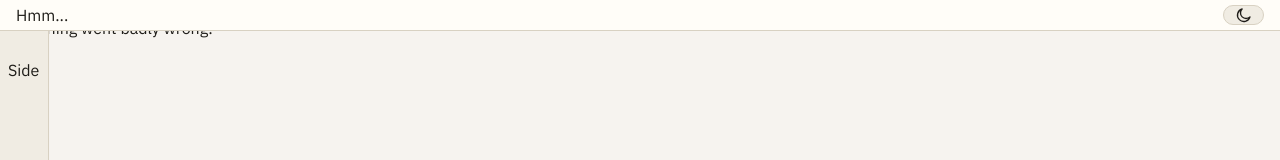
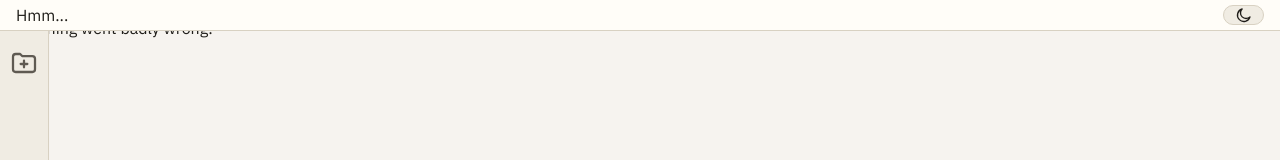
Before and after one commit to TekneGram/TeknegramElectron, a React (Vite) app: page / in a window 1280 px wide. Shown: the top 160 px of the page. Built offline with nearby package versions, Linux system fonts and the light colour scheme.

Commit message:
feat: add new project creation button on sidebar with tooltip

```diff
--- a/src/features/CreateProjectModal/CreateProjectModal.tsx
+++ b/src/features/CreateProjectModal/CreateProjectModal.tsx
@@ -5,6 +5,7 @@ import usePickCorpusFolder from './hooks/usePickCorpusFolder';
 import usePickSemanticsRulesFile from './hooks/usePickSemanticsRulesFile';
 import CorpusFolderPicker from './CorpusFolderPicker';
 import SemanticsRulesPicker from './SemanticsRulesPicker';
+import ProcessingOverlay from './ProcessingOverlay';
 
 interface CreateProjectModalProps {
     onClose: () => void;
@@ -42,6 +43,15 @@ const CreateProjectModal: React.FC<CreateProjectModalProps> = ({ onClose }) => {
         }
     }
 
+    function handleRequestClose() {
+        if (isPending) {
+            return;
+        }
+
+        resetForm();
+        onClose();
+    }
+
     async function handleSubmit() {
         if (!canSubmit) {
             return;
@@ -60,11 +70,19 @@ const CreateProjectModal: React.FC<CreateProjectModalProps> = ({ onClose }) => {
     }
 
     return(
-        <div className="create-project-modal-backdrop" onClick={onClose}>
+        <div className="create-project-modal-backdrop" onClick={handleRequestClose}>
             <div
                 className="create-project-modal-panel"
                 onClick={(event) => event.stopPropagation()}
             >
+                {
+                    isPending ? (
+                        <ProcessingOverlay
+                            updateMessage={"Processing"}
+                            percent={20}
+                        />
+                    ) : null
+                }
                 <div className="create-project-modal-header">
                     <div>
                         <h2 className="create-project-modal-title">Start New Project</h2>
@@ -75,8 +93,9 @@ const CreateProjectModal: React.FC<CreateProjectModalProps> = ({ onClose }) => {
                     <button
                         type="button"
                         className="create-project-modal-close"
-                        onClick={() => {resetForm(); onClose()}}
+                        onClick={() => {handleRequestClose()}}
                         aria-label="Close create project modal"
+                        disabled = {isPending}
                     >
                         Close
                     </button>
@@ -93,6 +112,7 @@ const CreateProjectModal: React.FC<CreateProjectModalProps> = ({ onClose }) => {
                             placeholder="Example: Academic Writing Project"
                             value = {projectName}
                             onChange = {(e) => setProjectName(e.target.value)}
+                            disabled={isPending}
                         />
                     </div>
                     <div className="corpus-name-field">
@@ -106,6 +126,7 @@ const CreateProjectModal: React.FC<CreateProjectModalProps> = ({ onClose }) => {
                             placeholder="Example: BAWE"
                             value = {corpusName}
                             onChange = {(e) => setCorpusName(e.target.value)}
+                            disabled={isPending}
                         />
                     </div>
                     <div className="corpus-folder-picker-area">
@@ -131,6 +152,7 @@ const CreateProjectModal: React.FC<CreateProjectModalProps> = ({ onClose }) => {
                         className="create-project-modal-reset"
                         onClick={() => {resetForm()}}
                         aria-label="Close create project modal"
+                        disabled={isPending}
                     >
                         Reset form
                     </button>
--- /dev/null
+++ b/src/features/CreateProjectModal/ProcessingOverlay.tsx
@@ -0,0 +1,30 @@
+
+import "./processingOverlay.css";
+
+interface ProcessingOverlayProps {
+    updateMessage?: string;
+    percent?: number;
+}
+
+const ProcessingOverlay: React.FC<ProcessingOverlayProps> = ({ updateMessage, percent }) => {
+
+        return (
+            <div className="create-project-processing-overlay">
+                <div className="create-project-processing-card">
+                    <div className="create-project-processing-spinner" aria-hidden="true" />
+                    <h3 className="create-project-processing-title">Building Corpus</h3>
+                    <p className="create-project-processing-copy">
+                        Processing your corpus files. Go grab yourself something nice.
+                    </p>
+                    {updateMessage ? (
+                        <p className="create-project-processing-update">{updateMessage}</p>
+                    ) : null}
+                    {percent !== undefined ? (
+                        <p className="create-project-processing-percent">{percent}%</p>
+                    ) : null}
+                </div>
+            </div>
+        );
+};
+
+export default ProcessingOverlay;
--- /dev/null
+++ b/src/features/CreateProjectModal/processingOverlay.css
@@ -0,0 +1,92 @@
+.create-project-processing-overlay {
+    position: absolute;
+    inset: 0;
+    z-index: 12;
+    display: grid;
+    place-items: center;
+    padding: 1.5rem;
+    background: color-mix(in srgb, var(--color-bg) 42%, black 20%);
+    backdrop-filter: blur(1px);
+    border-radius: 24px;
+}
+
+.create-project-processing-card {
+    width: min(340px, 100%);
+    display: grid;
+    justify-items: center;
+    gap: 0.8rem;
+    padding: 1.35rem 1.25rem;
+    border: 1px solid var(--color-border);
+    border-radius: 20px;
+    background:
+        linear-gradient(
+            180deg,
+            color-mix(in srgb, var(--color-surface) 95%, transparent),
+            color-mix(in srgb, var(--color-surface-muted) 96%, transparent)
+        );
+    box-shadow:
+        0 18px 42px color-mix(in srgb, var(--color-text) 14%, transparent),
+        inset 0 1px 0 color-mix(in srgb, white 20%, transparent);
+    text-align: center;
+}
+
+.create-project-processing-spinner {
+    width: 42px;
+    height: 42px;
+    border-radius: 999px;
+    border: 3px solid color-mix(in srgb, var(--color-border) 70%, transparent);
+    border-top-color: var(--color-accent);
+    animation: create-project-processing-spin 900ms linear infinite;
+}
+
+.create-project-processing-title {
+    margin: 0;
+    font-family: var(--font-display);
+    font-size: 1.3rem;
+    line-height: 1;
+    letter-spacing: -0.02em;
+}
+
+.create-project-processing-copy,
+.create-project-processing-update,
+.create-project-processing-percent {
+    margin: 0;
+}
+
+.create-project-processing-copy {
+    color: var(--color-text-muted);
+    font-size: 0.96rem;
+    line-height: 1.45;
+}
+
+.create-project-processing-update {
+    padding: 0.55rem 0.75rem;
+    border-radius: 12px;
+    background: color-mix(in srgb, var(--color-input-bg) 90%, var(--color-surface));
+    border: 1px solid color-mix(in srgb, var(--color-input-border) 78%, transparent);
+    font-size: 0.92rem;
+    line-height: 1.4;
+    width: 100%;
+    box-sizing: border-box;
+}
+
+.create-project-processing-percent {
+    font-size: 0.82rem;
+    font-weight: 600;
+    letter-spacing: 0.08em;
+    text-transform: uppercase;
+    color: var(--color-text-muted);
+}
+
+@keyframes create-project-processing-spin {
+    from {
+        transform: rotate(0deg);
+    }
+    to {
+        transform: rotate(360deg);
+    }
+}
+
+:root[data-theme="dark"] .create-project-processing-card {
+    box-shadow: inset 0 1px 0 color-mix(in srgb, white 8%, transparent);
+}
--- a/src/layout/Sidebar.tsx
+++ b/src/layout/Sidebar.tsx
@@ -1,10 +1,15 @@
 import '@/styles/layout.css';
+import CreateProjectIcon from './Sidebar/CreateProjectIcon';
 
 const Sidebar = () => {
     return (
         <aside className="sidebar">
             <div>
-                <p>Side</p>
+                <button className="sidebar-create-project-button" aria-label="New Project">
+                    <CreateProjectIcon />
+                    <span className="sidebar-tooltip">New Project</span>
+                </button>
+
             </div>
         </aside>
     );
--- /dev/null
+++ b/src/layout/Sidebar/CreateProjectIcon.tsx
@@ -0,0 +1,37 @@
+type CreateProjectIconProps = {
+    size?: number;
+};
+
+const CreateProjectIcon = ({ size = 32 }: CreateProjectIconProps) => {
+    return (
+        <svg
+            aria-hidden="true"
+            viewBox="0 0 24 24"
+            width={size}
+            height={size}
+            fill="none"
+        >
+            <path
+                d="M3.75 7.25C3.75 6.15 4.65 5.25 5.75 5.25H9.1L10.6 6.8H18.25C19.35 6.8 20.25 7.7 20.25
+                    8.8V16.75C20.25 17.85 19.35 18.75 18.25 18.75H5.75C4.65 18.75 3.75 17.85 3.75 16.75V7.25Z"
+                stroke="currentColor"
+                strokeWidth="1.7"
+                strokeLinejoin="round"
+            />
+            <path
+                d="M12 10.25V15.25"
+                stroke="currentColor"
+                strokeWidth="1.7"
+                strokeLinecap="round"
+            />
+            <path
+                d="M9.5 12.75H14.5"
+                stroke="currentColor"
+                strokeWidth="1.7"
+                strokeLinecap="round"
+            />
+        </svg>
+    );
+};
+
+export default CreateProjectIcon;
--- a/src/styles/layout.css
+++ b/src/styles/layout.css
@@ -47,8 +47,69 @@
   background: var(--color-surface-muted);
   color: var(--color-text);
   border-right: 1px solid var(--color-border);
-  overflow: auto;
+  overflow: visible;
   z-index: 20;
+}
+
+.sidebar-create-project-button {
+  position: relative;
+  display: inline-flex;
+  align-items: center;
+  justify-content: center;
+  width: 100%;
+  min-height: 40px;
+  padding: 0.3rem 0;
+  border: 0;
+  background: transparent;
+  color: var(--color-text-muted);
+  cursor: pointer;
+  transition:
+    color 160ms ease,
+    transform 160ms ease;
+}
+
+.sidebar-create-project-button:hover {
+  color: var(--color-text);
+  transform: translateY(-1px);
+}
+
+.sidebar-create-project-button:focus-visible {
+  outline: 2px solid color-mix(in srgb, var(--color-accent) 60%, white);
+  outline-offset: 2px;
+  border-radius: 10px;
+}
+
+.sidebar-tooltip {
+  position: absolute;
+  left: calc(100% + 0.7rem);
+  top: 50%;
+  z-index: 800;
+  transform: translateY(-50%) translateX(-4px);
+  padding: 0.35rem 0.6rem;
+  border: 1px solid var(--color-border);
+  border-radius: 999px;
+  background: color-mix(in srgb, var(--color-surface) 96%, transparent);
+  color: var(--color-text);
+  font-size: 0.82rem;
+  font-weight: 500;
+  white-space: nowrap;
+  box-shadow: 0 10px 22px color-mix(in srgb, var(--color-text) 10%, transparent);
+  opacity: 0;
+  pointer-events: none;
+  visibility: hidden;
+  transition:
+    opacity 160ms ease,
+    transform 160ms ease,
+    visibility 0s linear 160ms;
+  transition-delay: 0.5s;
+}
+
+.sidebar-create-project-button:hover .sidebar-tooltip,
+.sidebar-create-project-button:focus-visible .sidebar-tooltip {
+  opacity: 1;
+  visibility: visible;
+  transform: translateY(-50%) translateX(0);
+  transition-delay: 0.5s;
 }
 
 .main-view {
```
